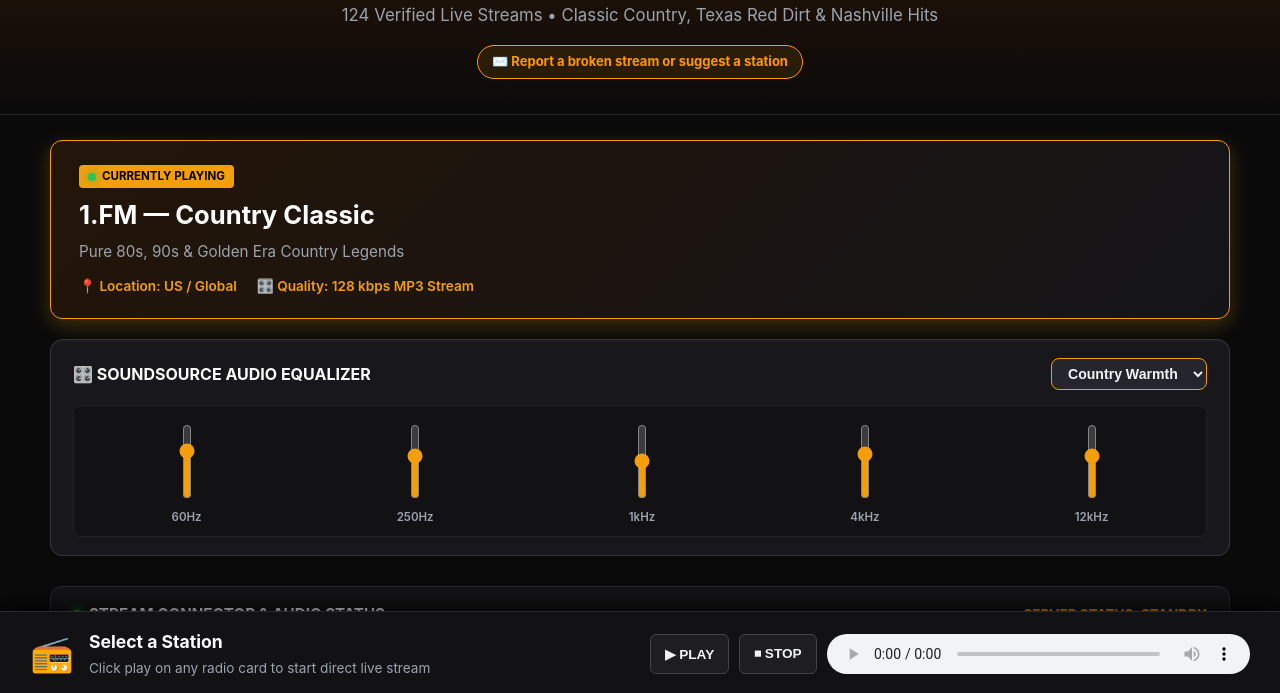
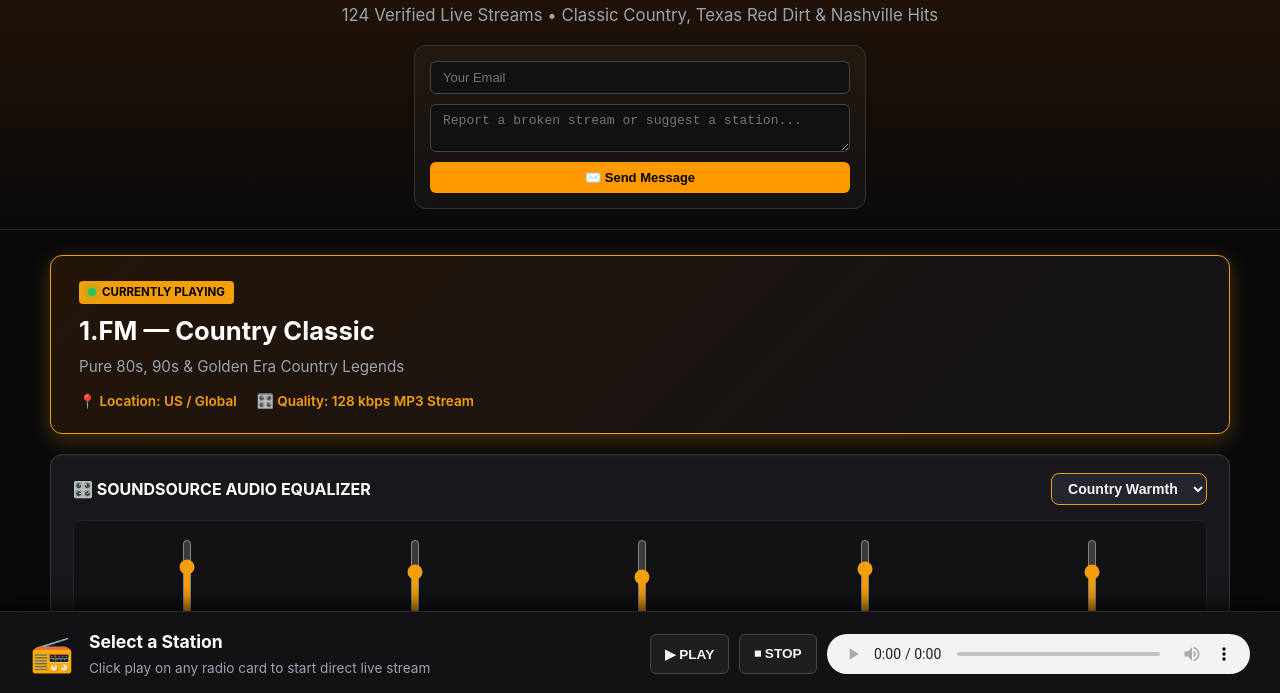
Before and after one commit to american-roots-radio/american-roots-radio.github.io, a plain HTML site: page index.html in a window 1280 px wide. Shown: the part 105-798 px from the top of the page. Drawn offline with Linux system fonts and the light colour scheme.

Commit message:
Update index.html

```diff
--- a/index.html
+++ b/index.html
@@ -130,12 +130,24 @@
         <h1>🇺🇸 COUNTRY RADIO HUB 🇺🇸</h1>
         <p id="header-count">Verified Live Streams • Classic Country, Texas Red Dirt & Nashville Hits</p>
 
-        <!-- TON BOUTON DE CONTACT -->
-        <div style="text-align: center; margin-top: 15px; margin-bottom: 15px;">
-            <a href="mailto:mgennaro0373@gmail.com?subject=Radio%20—%20Issue%20or%20Suggestion"
-               style="color: #ff9900; background-color: rgba(255, 153, 0, 0.1); border: 1px solid #ff9900; padding: 6px 14px; border-radius: 20px; text-decoration: none; font-size: 13px; font-weight: bold; display: inline-block;">
-                ✉️ Report a broken stream or suggest a station
-            </a>
+        <!-- FORMULAIRE DE CONTACT WEB3FORMS -->
+        <div style="margin-top: 15px; margin-left: auto; margin-right: auto; max-width: 420px; background: rgba(255, 255, 255, 0.03); padding: 15px; border-radius: 12px; border: 1px solid #333333;">
+            <form action="https://api.web3forms.com/submit" method="POST" style="display: flex; flex-direction: column; gap: 10px;">
+
+                <input type="hidden" name="access_key" value="12f3df05-1560-4268-8feb-5fb31907b0a7">
+                <input type="hidden" name="subject" value="Radio Hub — New Message">
+
+                <input type="email" name="email" placeholder="Your Email" required
+                       style="background: #111111; border: 1px solid #444444; color: #ffffff; padding: 8px 12px; border-radius: 6px; font-size: 13px; outline: none;">
+
+                <textarea name="message" placeholder="Report a broken stream or suggest a station..." rows="2" required
+                          style="background: #111111; border: 1px solid #444444; color: #ffffff; padding: 8px 12px; border-radius: 6px; font-size: 13px; outline: none; resize: vertical;"></textarea>
+
+                <button type="submit"
+                        style="color: #000000; background-color: #ff9900; border: none; padding: 8px 16px; border-radius: 6px; font-weight: bold; cursor: pointer; font-size: 13px;">
+                    ✉️ Send Message
+                </button>
+            </form>
         </div>
     </header>
 
```
